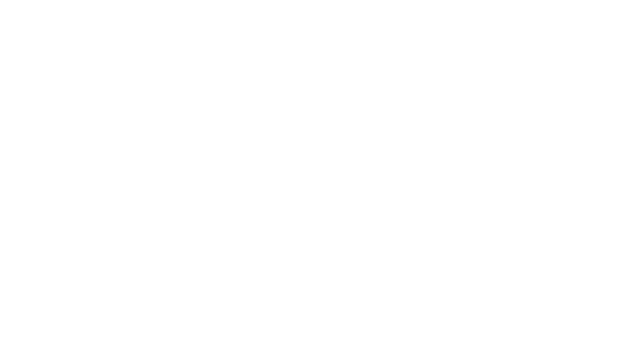
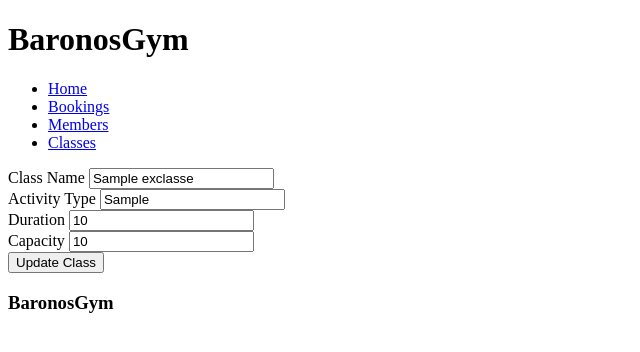
Before and after one commit to BrockBaron/Baronos-Gym, a Flask app: page /classes/1/edit in a window 1280 px wide. Before the commit the part shown is empty. Shown: the top 352 px of the page, without its empty margins (0-640 px from the left). Run offline with Flask 2, Linux system fonts and the light colour scheme; a database or web service that is not in the repository returns one stand-in record (values such as "Sample title"); some libraries are stand-ins or nearby versions.

Commit message:
edit classes ok

```diff
--- a/gym_app/controllers/exclass_controller.py
+++ b/gym_app/controllers/exclass_controller.py
@@ -59,7 +59,7 @@ def update_exclass(id):
     capacity = request.form['capacity']
     exclass = Exclass(name, activity_type, duration, capacity, id)
     exclass_repository.update(exclass)
-    return render_template('/classes')
+    return redirect('/classes')
 
 #DELETE
 # DELETE '/classes/<id>'
--- a/gym_app/templates/classes/edit.html
+++ b/gym_app/templates/classes/edit.html
@@ -0,0 +1,27 @@
+{% extends 'base.html' %}
+
+{% block content %}
+<form action="/classes/{{exclass.id}}" method="post">
+    <div>
+        <label for="name"> Class Name</label>
+        <input type="text" name="name" id="name" value="{{exclass.name}}" reqiured>
+    </div>
+
+    <div>
+        <label for="activity_type"> Activity Type</label>
+        <input type="text" name="activity_type" id="activity_type" value="{{exclass.activity_type}}" reqiured>
+    </div>
+
+    <div>
+        <label for="duration"> Duration</label>
+        <input type="int" name="duration" id="duration" value="{{exclass.duration}}" reqiured>
+    </div>
+
+    <div>
+        <label for="capacity"> Capacity</label>
+        <input type="int" name="capacity" id="capacity" value="{{exclass.capacity}}" reqiured>
+    </div>
+
+    <button type="submit"> Update Class</button>
+</form>
+{% endblock content %}
--- a/gym_app/templates/classes/index.html
+++ b/gym_app/templates/classes/index.html
@@ -17,8 +17,7 @@
         <td> {{ exclass.activity_type}}</a></td>
         <td>{{ exclass.duration}}</a></td>
         <td> {{ exclass.capacity }}</td>
-        <td><a href="/classes/<id>/edit{{ exclass.id }}" </a> Info</td>
-
+        <td><button><a href="/classes/{{ exclass.id }}/edit" </a> Edit</button></td>
     </tr>
     {% endfor%}
   </table>
--- a/gym_app/templates/members/index.html
+++ b/gym_app/templates/members/index.html
@@ -22,7 +22,6 @@
             <td> {{member.sex}} </a></td>
             <td> {{member.id}} </td>
             <td><button><a href="/members/{{member.id}}/edit" </a> Edit</button></td>
-
         </tr>
         {% endfor %}
     </table>
```
